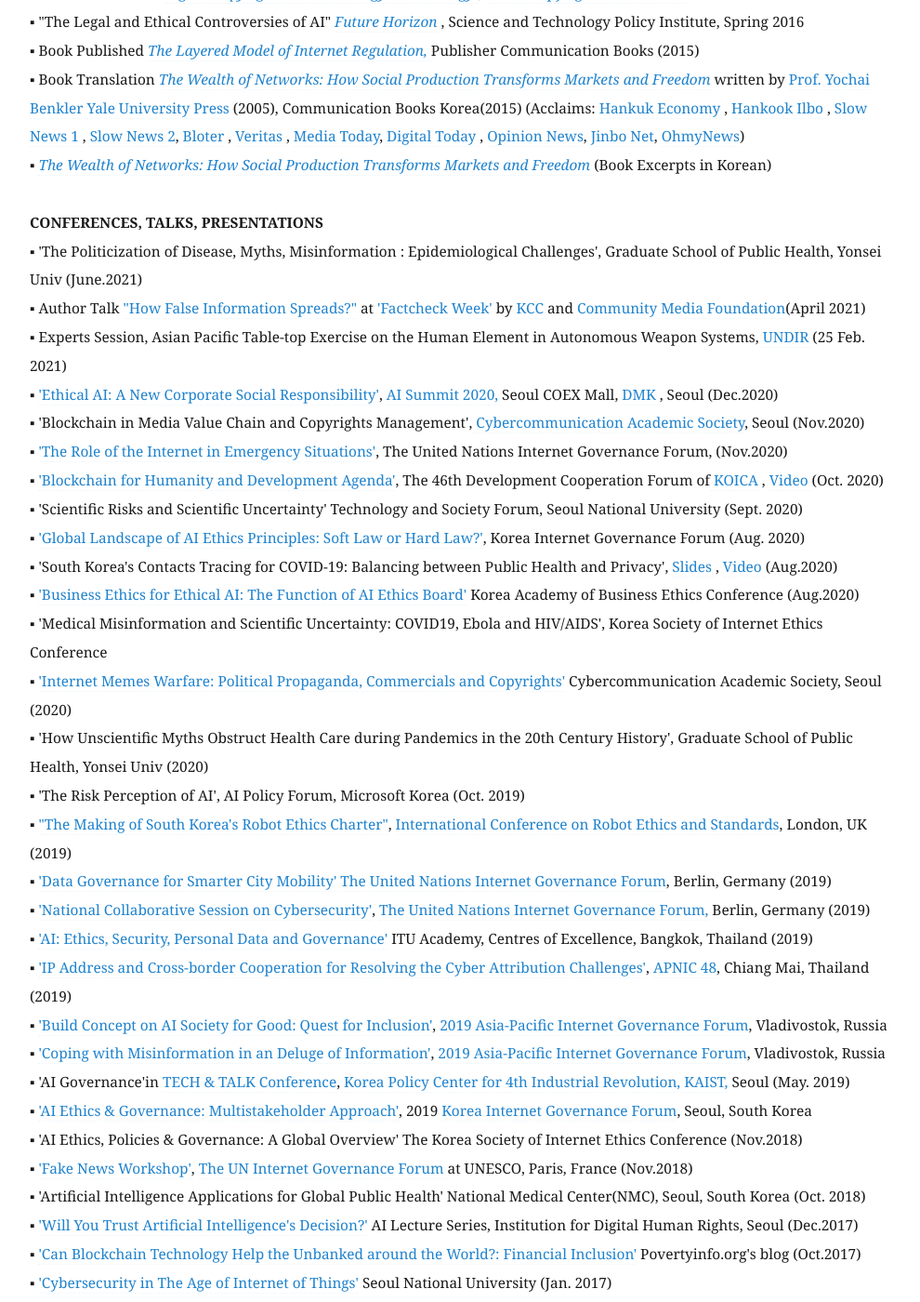
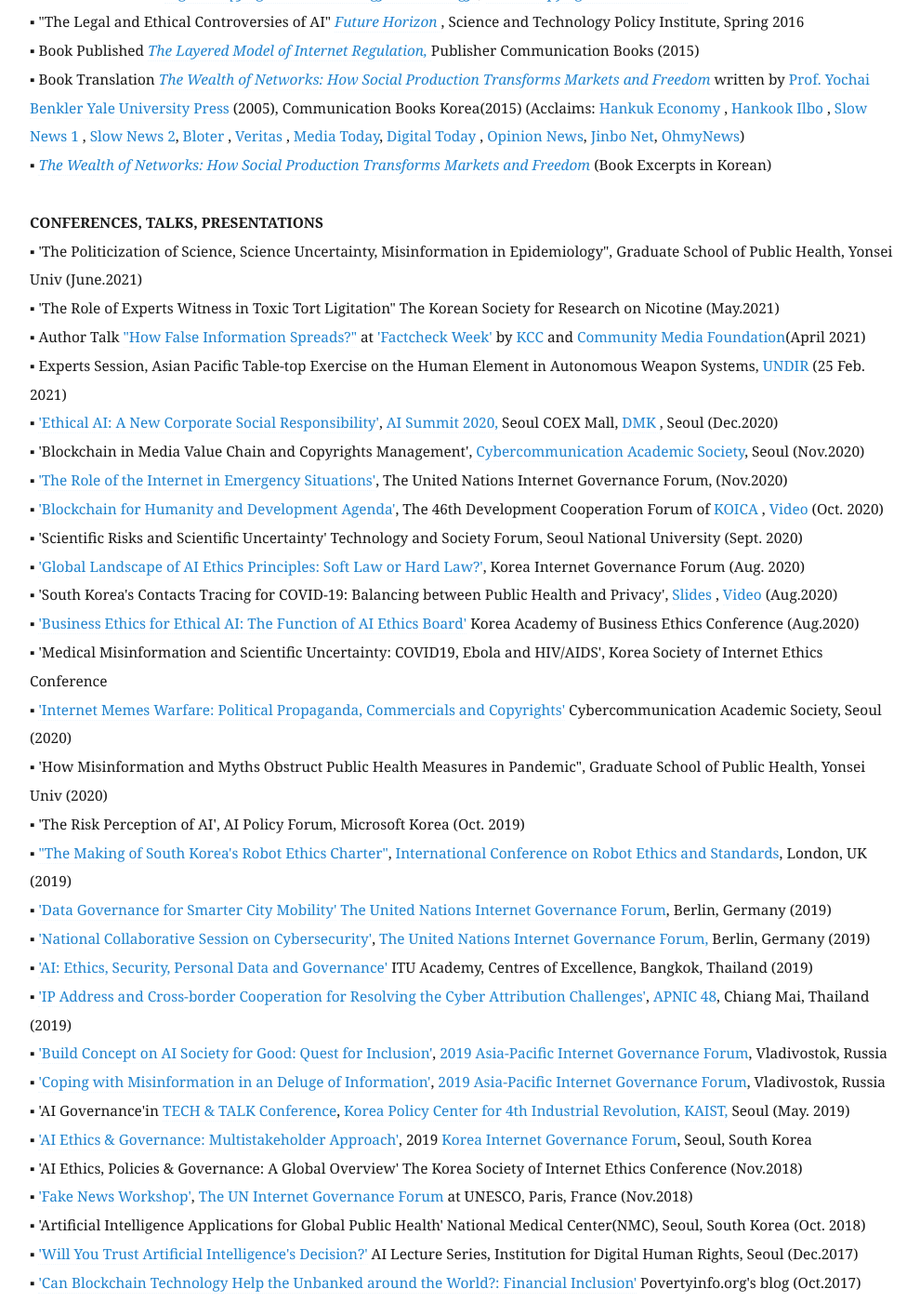
Before and after one commit to eunchangchoi/eunchangchoi.github.io, a Jekyll site: the page built from index.md, in a window 1280 px wide and 1400 px high, scrolled down 2760 px. Shown: the whole window at 93% size, without its empty margins (68-1058 px from the left). Built offline with Jekyll 4.4.1, drawn with Linux system fonts in a browser that asks for light colours.

Commit message:
Update index.md

```diff
--- a/index.md
+++ b/index.md
@@ -58,7 +58,8 @@
 ▪   <a href="http://wealthofnetworks.kr"> <i>The Wealth of Networks: How Social Production Transforms Markets and Freedom</i> </a> (Book Excerpts in Korean) <br>
 <br>
  <strong> CONFERENCES, TALKS, PRESENTATIONS </strong> <br>
-▪  'The Politicization of Disease, Myths, Misinformation : Epidemiological Challenges', Graduate School of Public Health, Yonsei Univ (June.2021)<br>
+▪  'The Politicization of Science, Science Uncertainty, Misinformation in Epidemiology", Graduate School of Public Health, Yonsei Univ (June.2021)<br>
+▪  'The Role of Experts Witness in Toxic Tort Ligitation" The Korean Society for Research on Nicotine (May.2021)<br>
 ▪   Author Talk <a href="https://youtu.be/mRsfLzJmdj8?t=15"> "How False Information Spreads?"</a> at <a href="http://factcheckweek.com/html/02/01.php">'Factcheck Week'</a> by <a href="https://kcc.go.kr/user/ehpMain.do"> KCC </a> and <a href="https://kcmf.or.kr/cms/"> Community Media Foundation</a>(April 2021) <br>
 ▪  Experts Session, Asian Pacific Table-top Exercise on the Human Element in Autonomous Weapon Systems,<a href="http://unidir.org"> UNDIR </a> (25 Feb. 2021)<br>
 ▪  <a href="https://aisummit.co.kr/ais2020_eun-chang-choi/?lang=en">'Ethical AI: A New Corporate Social Responsibility'</a>, <a href="https://aisummit.co.kr/?lang=en"> AI Summit 2020, </a> Seoul COEX Mall, <a href="https://www.digitalmarketingkorea.co.kr"> DMK </a>, Seoul (Dec.2020)<br>
@@ -71,7 +72,7 @@
 ▪  <a href="https://www.kaobe.or.kr/home/board/view.php?pid=notice&act=view&num=100">'Business Ethics for Ethical AI: The Function of AI Ethics Board'</a> Korea Academy of Business Ethics Conference (Aug.2020) <br>
 ▪  'Medical Misinformation and Scientific Uncertainty: COVID19, Ebola and HIV/AIDS', Korea Society of Internet Ethics Conference <br>
 ▪  <a href="https://www.slideshare.net/EunChangChoi/internet-meme-warfare-political-propaganda-commercial-ads-copyright-lawsuits"> 'Internet Memes Warfare: Political Propaganda, Commercials and Copyrights'</a> Cybercommunication Academic Society, Seoul (2020)<br>
-▪  'How Unscientific Myths Obstruct Health Care during Pandemics in the 20th Century History', Graduate School of Public Health, Yonsei Univ (2020)<br>
+▪  'How Misinformation and Myths Obstruct Public Health Measures in Pandemic", Graduate School of Public Health, Yonsei Univ (2020)<br>
 ▪  'The Risk Perception of AI', AI Policy Forum, Microsoft Korea (Oct. 2019) <br>
 ▪   <a href="https://clawar.org/wp-content/uploads/2019/11/ICRES2019_p64_paper_4.pdf">"The Making of South Korea's Robot Ethics Charter"</a>, <a href="https://www.icres2019.org/"> International Conference on Robot Ethics and Standards</a>, London, UK (2019)<br>
 ▪   <a href= "https://www.intgovforum.org/multilingual/content/igf-2019-ws-182-data-governance-for-smarter-city-mobility">'Data Governance for Smarter City Mobility'</a>  <a href= "https://www.igf2019.berlin/IGF/Navigation/EN/Home/home.html"> The United Nations Internet Governance Forum</a>, Berlin, Germany (2019)<br>
```
